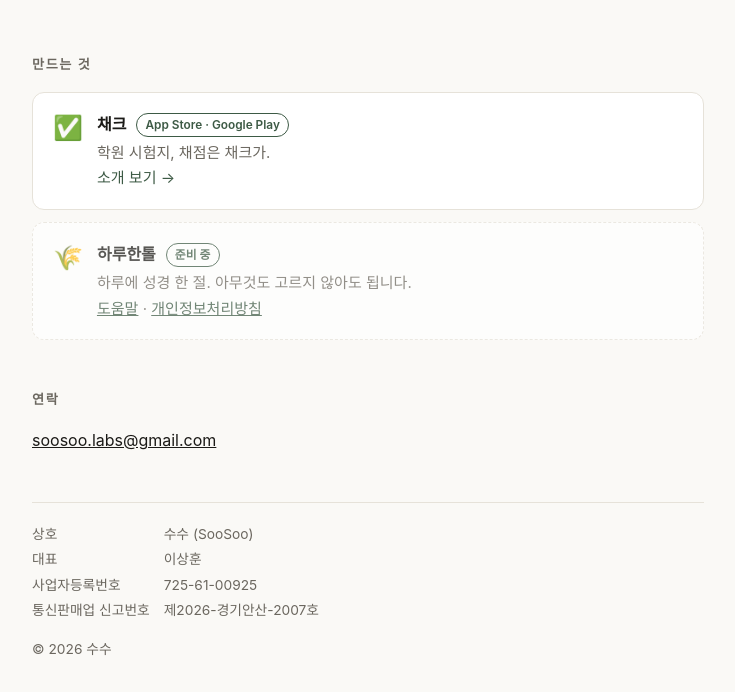
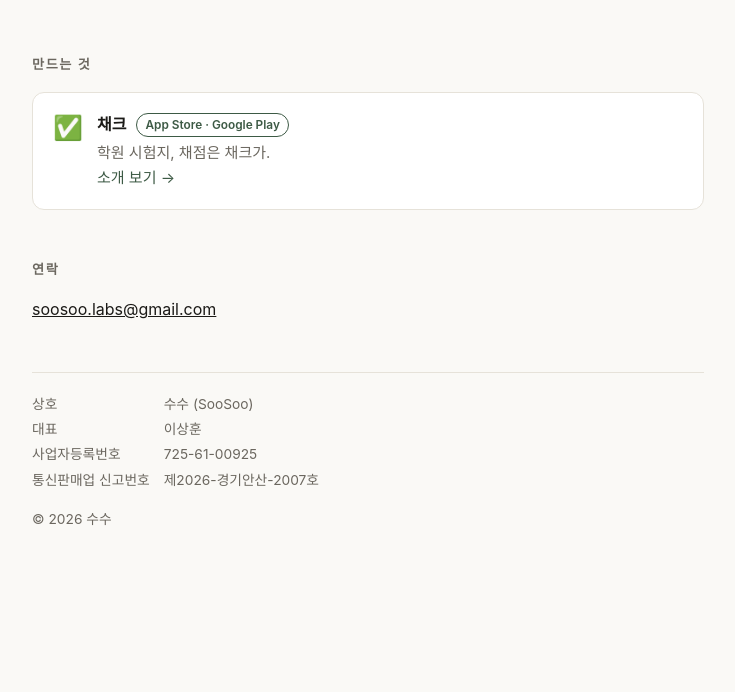
Before and after one commit to soosoolabs/soosoolabs.github.io, a website: page index.html in a window 1280 px wide. Shown: the part 158-850 px from the top of the page, without its empty margins (272-1007 px from the left). After the commit the page ends 800 px from the top, so only its background shows below. Drawn offline with Linux system fonts and the light colour scheme.

Commit message:
하루한톨 — 홈에서 카드 빼고 법적 문서 3장 검색 숨김(사장님 10/30 「하지 않을 서비스」)
- index.html 하루한톨 카드 삭제 · 폰트 서브셋 다시
- /hantol/{privacy,terms,support}/ = meta robots noindex + search.noindex (sitemap 에서 빠짐)
- 주소 자체는 그대로(지울지는 사장님 결정 · 고정 경로 §1)

Co-Authored-By: Claude Opus 5.5 <noreply@anthropic.com>
Claude-Session: https://claude.ai/code/session_01P8TE7FjAajonVcPviqzjgc

```diff
--- a/data/site.json
+++ b/data/site.json
@@ -56,8 +56,8 @@
   },
   "search": {
     "_설명": "검색 노출 · AI 검색 노출(전역 refs 웹_검색노출_AI검색_표준 W1·W2·W4·W5 · 2026-10-30). build 가 dist/sitemap.xml(noindex 를 뺀 모든 페이지)·dist/robots.txt(Sitemap 줄 하나 — Cloudflare 가 AI 학습 로봇 규칙을 앞에 붙인다)를 만들고, 검수기 J 가 「숨김 목록 ↔ sitemap ↔ meta robots」 3자를 대조한다",
-    "noindex": ["/chaeck/_old/", "/chaeck/a/", "/chaeck/b/", "/chaeck/ink/", "/chaeck/relay/", "/chaeck/pricing/"],
-    "_noindex": "검색에 안 나와야 하는 페이지 — 시안·이전 판·넘김 페이지는 정본(/chaeck/)과 내용이 겹친다(네이버 가이드 「중복 콘텐츠 불이익」). 여기 적은 페이지는 <meta name=\"robots\" content=\"noindex\"> 가 있어야 하고 sitemap 에 없어야 한다. /chaeck/pricing/ = 2026-10-30 사장님 「요금 안내는 숨겨줘」 — 요금제가 열리면 뺀다(주소·채크 소개 푸터 링크는 토스 PG 환불 정책 URL 이라 유지)",
+    "noindex": ["/chaeck/_old/", "/chaeck/a/", "/chaeck/b/", "/chaeck/ink/", "/chaeck/relay/", "/chaeck/pricing/", "/hantol/privacy/", "/hantol/terms/", "/hantol/support/"],
+    "_noindex": "검색에 안 나와야 하는 페이지 — 시안·이전 판·넘김 페이지는 정본(/chaeck/)과 내용이 겹친다(네이버 가이드 「중복 콘텐츠 불이익」). 여기 적은 페이지는 <meta name=\"robots\" content=\"noindex\"> 가 있어야 하고 sitemap 에 없어야 한다. /chaeck/pricing/ = 2026-10-30 사장님 「요금 안내는 숨겨줘」 — 요금제가 열리면 뺀다(주소·채크 소개 푸터 링크는 토스 PG 환불 정책 URL 이라 유지). /hantol/* = 2026-10-30 사장님 「하루한톨은 하지 않을 서비스」 — 홈에서 카드를 빼고 검색에서 숨긴다(주소 자체는 지울지 사장님 결정 전까지 그대로)",
     "sitemap": true,
     "_sitemap": "false 면 build 가 sitemap.xml·Sitemap 줄을 안 만들고 검수기 J 도 sitemap 대조를 건너뛴다. 10/30 「구글만 일단 켜봐」 동안 꺼 뒀다가 같은 날 요금 안내 숨김 결정 뒤 켬",
     "google_extended": { "allow": true, "disallow": ["/hantol/"] },
--- a/index.html
+++ b/index.html
@@ -44,8 +44,7 @@
     display:inline-block; font-size:.74rem; color:var(--accent);
     border:1px solid var(--accent); border-radius:99px; padding:1px 8px; margin-left:6px; vertical-align:1px;
   }
-  .card--soon{border-style:dashed; opacity:.72}
-  .contact a{color:inherit}
+    .contact a{color:inherit}
   footer{border-top:1px solid var(--line); padding-top:20px; color:var(--muted); font-size:.86rem}
   footer dl{display:grid; grid-template-columns:auto 1fr; gap:2px 14px; margin:0}
   footer dt{color:var(--muted)}
@@ -72,15 +71,6 @@
             <span style="color:var(--accent)">소개 보기 →</span></div>
         </div>
       </a>
-      <div class="card card--soon">
-        <div class="ico">🌾</div>
-        <div>
-          <div class="name">하루한톨 <span class="badge">준비 중</span></div>
-          <div class="desc">하루에 성경 한 절. 아무것도 고르지 않아도 됩니다.<br>
-            <a href="/hantol/support/" style="color:var(--accent)">도움말</a> ·
-            <a href="/hantol/privacy/" style="color:var(--accent)">개인정보처리방침</a></div>
-        </div>
-      </div>
     </div>
   </section>
 
```
Also changed, not shown: hantol/privacy/index.html (+1 -0 lines), hantol/support/index.html (+1 -0 lines), hantol/terms/index.html (+1 -0 lines), assets/fonts/.chars.txt, assets/fonts/manifest.json.
